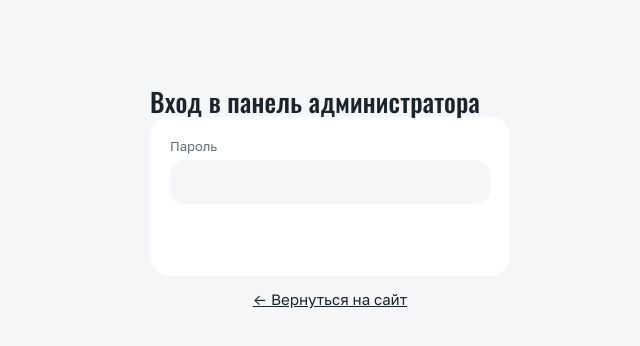
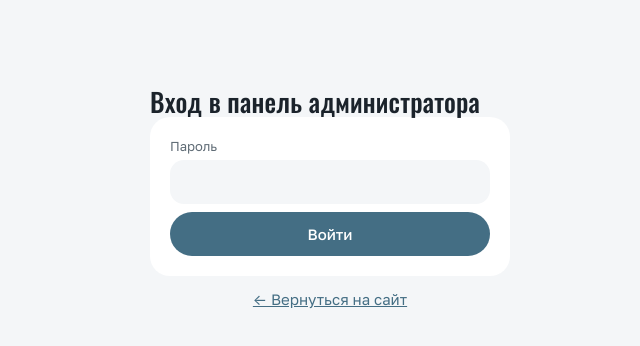
Before and after one commit to kennaiki/ceramic75_demo, a plain HTML site: page admin.html in a window 1280 px wide. Shown: the whole page, without its empty margins (310-950 px from the left). Drawn offline with Linux system fonts and the light colour scheme.

Commit message:
Админка: читаемая кнопка «Подтвердить» и сумма записи на тёмных сайтах
Co-Authored-By: Claude Opus 5.5 <noreply@anthropic.com>

```diff
--- a/admin.html
+++ b/admin.html
@@ -14,7 +14,7 @@
 <link rel="icon" type="image/png" href="favicon.png">
 <link rel="stylesheet" href="fonts/fonts.css">
 <style>
-:root{--bg:#f4f6f8;--card:#ffffff;--ink:#1b232b;--muted:#5f6b75;--line:#e3e7eb;--line2:#d3d9df;--accent:undefined;--on-accent:#06131c;--red:#b23a2e;--ok:#2f7a3e;--warn:#8a6414}
+:root{--bg:#f4f6f8;--card:#ffffff;--ink:#1b232b;--muted:#5f6b75;--line:#e3e7eb;--line2:#d3d9df;--accent:color-mix(in srgb,#7cc8f0 55%,#000);--on-accent:#ffffff;--red:#b23a2e;--ok:#2f7a3e;--warn:#8a6414}
 *{box-sizing:border-box;margin:0}
 body{font-family:"Golos Text",system-ui,-apple-system,"Segoe UI",Roboto,sans-serif;background:var(--bg);color:var(--ink);line-height:1.5;font-size:15px;padding:24px 16px}
 a{color:var(--accent)}
@@ -89,7 +89,7 @@ select option{background:var(--card);color:var(--ink)}
 .bk,.bk:first-child{padding:12px 14px;margin-bottom:8px;border:1px solid var(--line);border-radius:14px;background:var(--bg)}
 
 /* ===== Новый вид в стиле сайта: белые карточки на светло-сером, без линий, всё скруглено ===== */
-:root{--bg:#f4f6f8;--card:#ffffff;--soft:#f4f6f8;--deep:#e9edf1;--blue-soft:#14293a;--sand:#f0c987}
+:root{--bg:#f4f6f8;--card:#ffffff;--soft:#f4f6f8;--deep:#e9edf1;--blue-soft:color-mix(in srgb,#7cc8f0 18%,#fff);--sand:#f0c987}
 body{font-size:15px;padding:28px 20px}
 h1,h2,.bk .t{font-family:Oswald,"Arial Narrow",sans-serif;font-weight:500;letter-spacing:.2px}
 h1{font-size:26px;line-height:1.1}
@@ -107,7 +107,7 @@ button:hover,a.btnlink:hover{background:var(--deep)}
 .card button,.card a.btnlink{background:var(--deep)}
 .card button:hover{background:#dde2e8}
 button.primary,.card button.primary{background:var(--accent);color:#fff}
-button.primary:hover,.card button.primary:hover{background:#a2dafa}
+button.primary:hover,.card button.primary:hover{background:color-mix(in srgb,#7cc8f0 45%,#000)}
 button.danger,.card button.danger{background:#fbe8e6;color:var(--red);border:0}
 button.danger:hover,.card button.danger:hover{background:#f6d5d1}
 .tabs button,.stabs button{background:transparent;transition:none}
```
